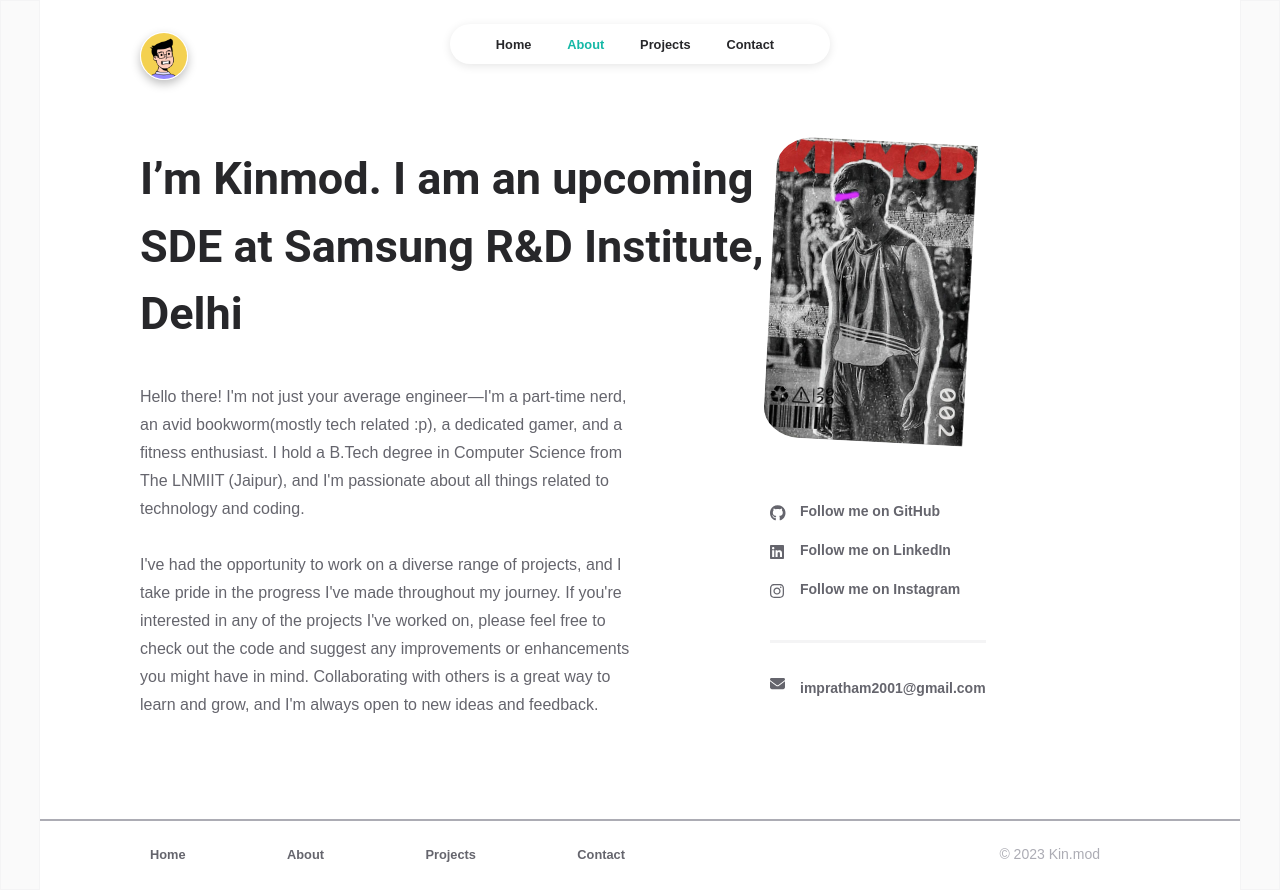
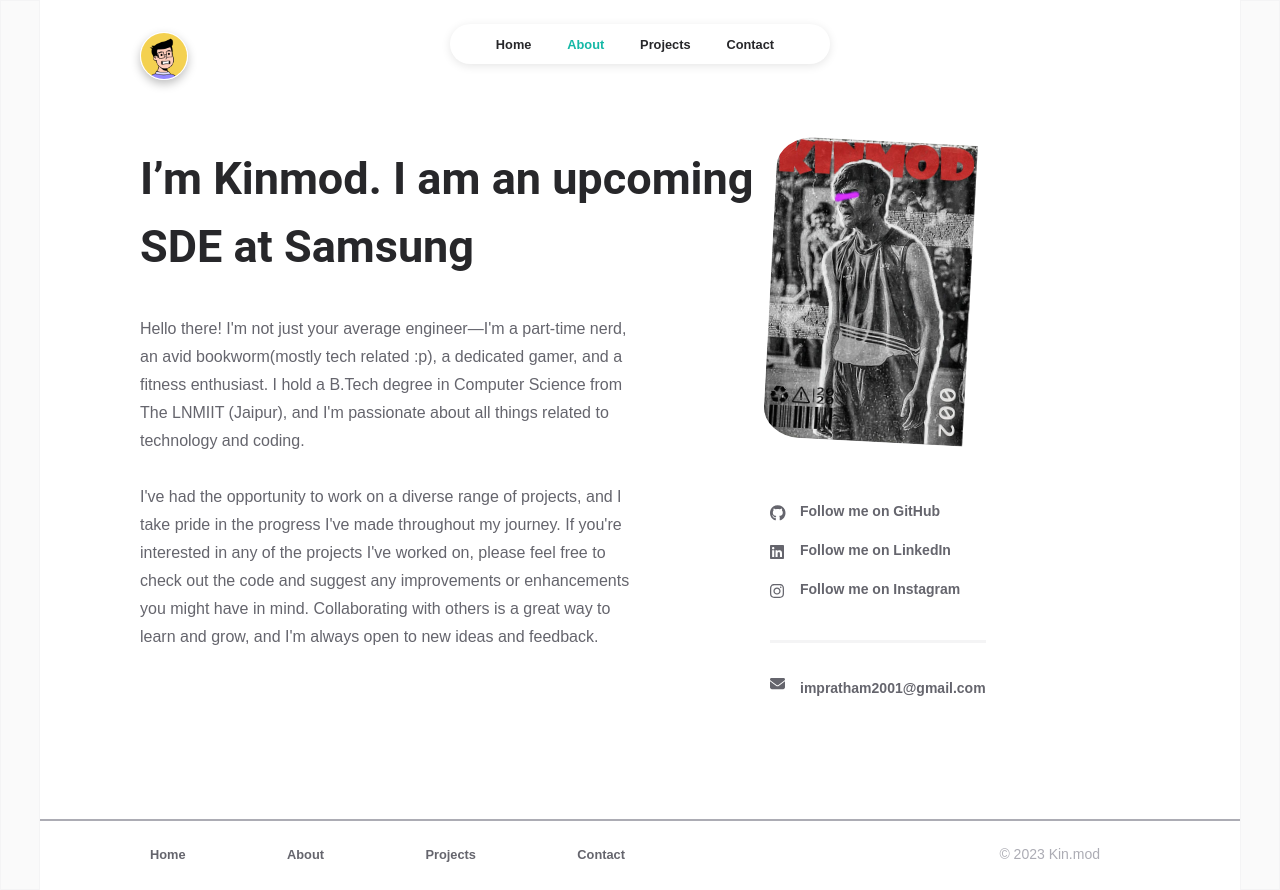
Before and after one commit to KinMod-ui/portfolio, a Next.js app: page /about in a window 1280 px wide. Built offline with nearby package versions, Linux system fonts and the light colour scheme.

Commit message:
Samsoong

```diff
--- a/src/components/data/user.ts
+++ b/src/components/data/user.ts
@@ -19,7 +19,7 @@ const INFO = {
   },
 
   about: {
-    title: "I’m Kinmod. I am an upcoming SDE at Samsung R&D Institute, Delhi",
+    title: "I’m Kinmod. I am an upcoming SDE at Samsung",
     description:
       "Hello there! I'm not just your average engineer—I'm a part-time nerd, an avid bookworm(mostly tech related :p), a dedicated gamer, and a fitness enthusiast. I hold a B.Tech degree in Computer Science from The LNMIIT (Jaipur), and I'm passionate about all things related to technology and coding.heheI've had the opportunity to work on a diverse range of projects, and I take pride in the progress I've made throughout my journey. If you're interested in any of the projects I've worked on, please feel free to check out the code and suggest any improvements or enhancements you might have in mind. Collaborating with others is a great way to learn and grow, and I'm always open to new ideas and feedback.",
   },
```
